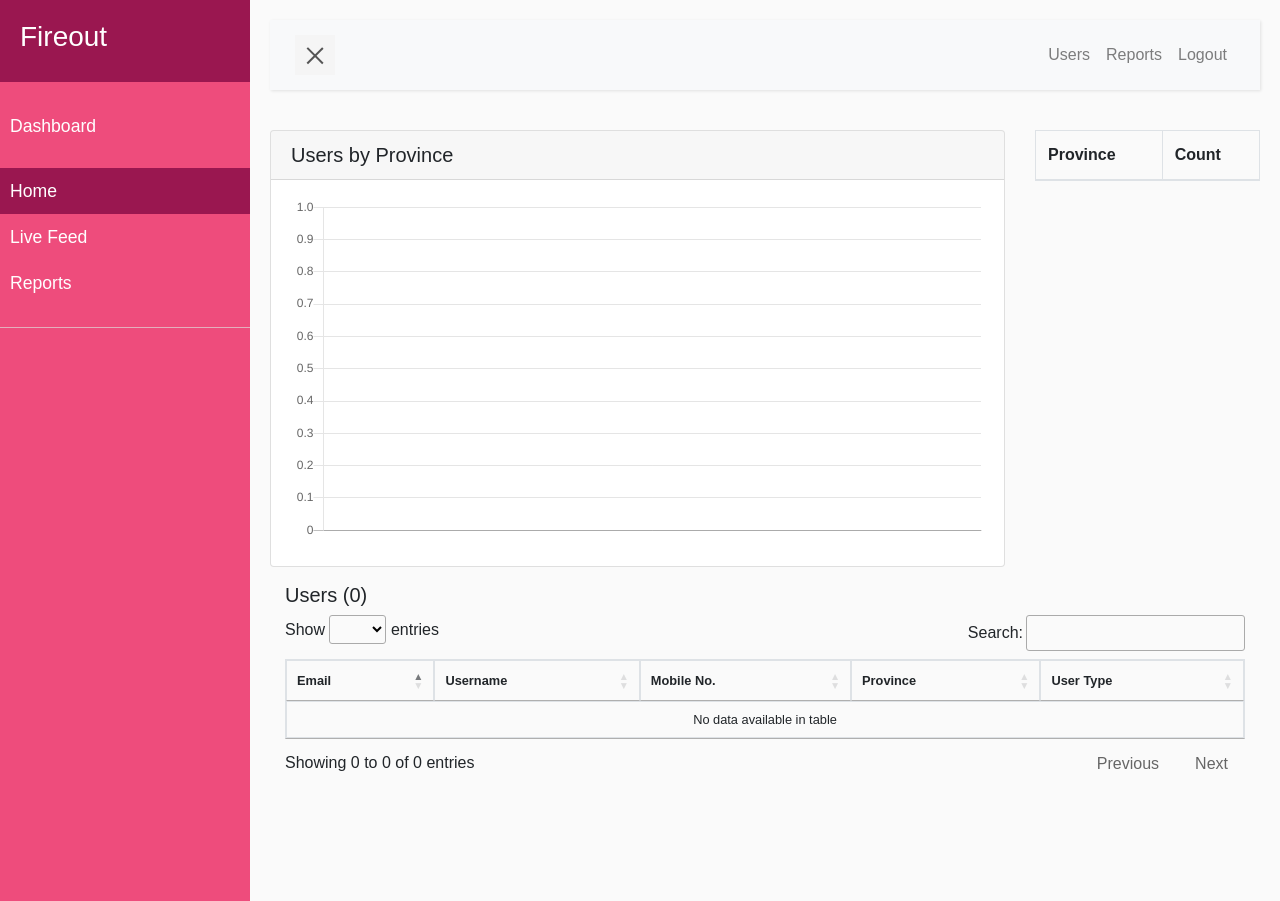
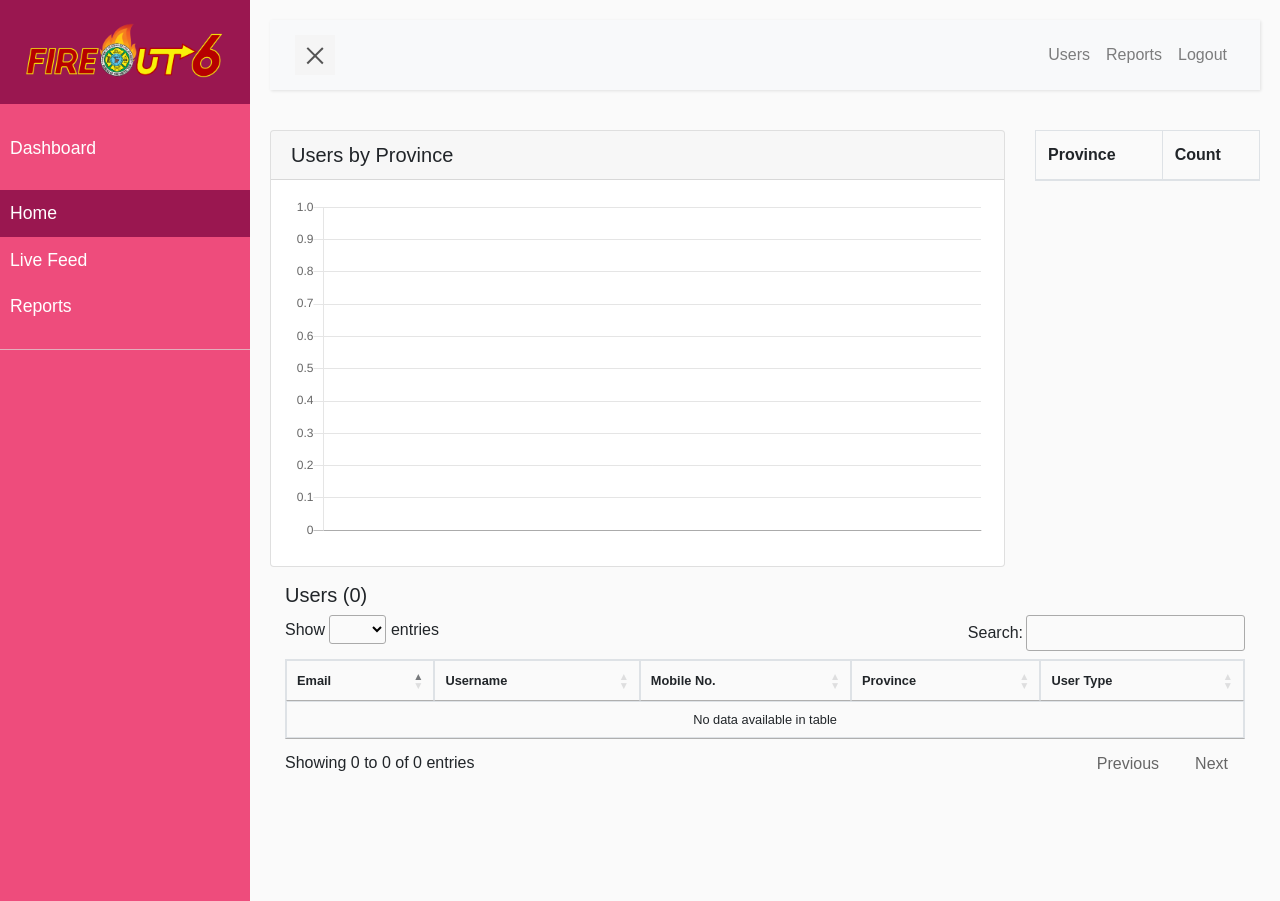
Before and after one commit to nujkram/fireout-dashboard, a Django app: page /dashboard/ in a window 1280 px wide. Run offline with Django 3.2, Linux system fonts and the light colour scheme; data that the repository does not hold is empty; parts of the project's set-up code (start-up, migrations or seed data) failed here and were passed over; some libraries are stand-ins or nearby versions.

Commit message:
Added fireout logo

```diff
--- a/templates/components/nav.html
+++ b/templates/components/nav.html
@@ -3,8 +3,8 @@
   <div class="container">
     <nav class="navbar navbar-expand-md">
       <div class="navbar-brand">
-        <a href="https://pilantropo.com">
-          <img class="" src="{% static 'media/pilantropo-logo-pink.png' %}" alt="FireOut Logo">
+        <a href="dashboard_login_view">
+          <img class="" src="{% static 'img/fireout-6.png' %}" alt="FireOut Logo">
         </a>
       </div>
     </nav>
--- a/templates/components/sidebar.html
+++ b/templates/components/sidebar.html
@@ -1,7 +1,9 @@
 {% load static %}
 <nav id="sidebar">
   <div class="sidebar-header">
-    <h3>Fireout</h3>
+    <a href="{% url 'dashboard_home_view' %}">
+      <img class="img-fluid" src="{% static 'img/fireout-6.png' %}" alt="FireOut Logo">
+    </a>
   </div>
 
   <ul class="list-unstyled components">
```
Also changed, not shown: static/img/fireout-6.png (added).
